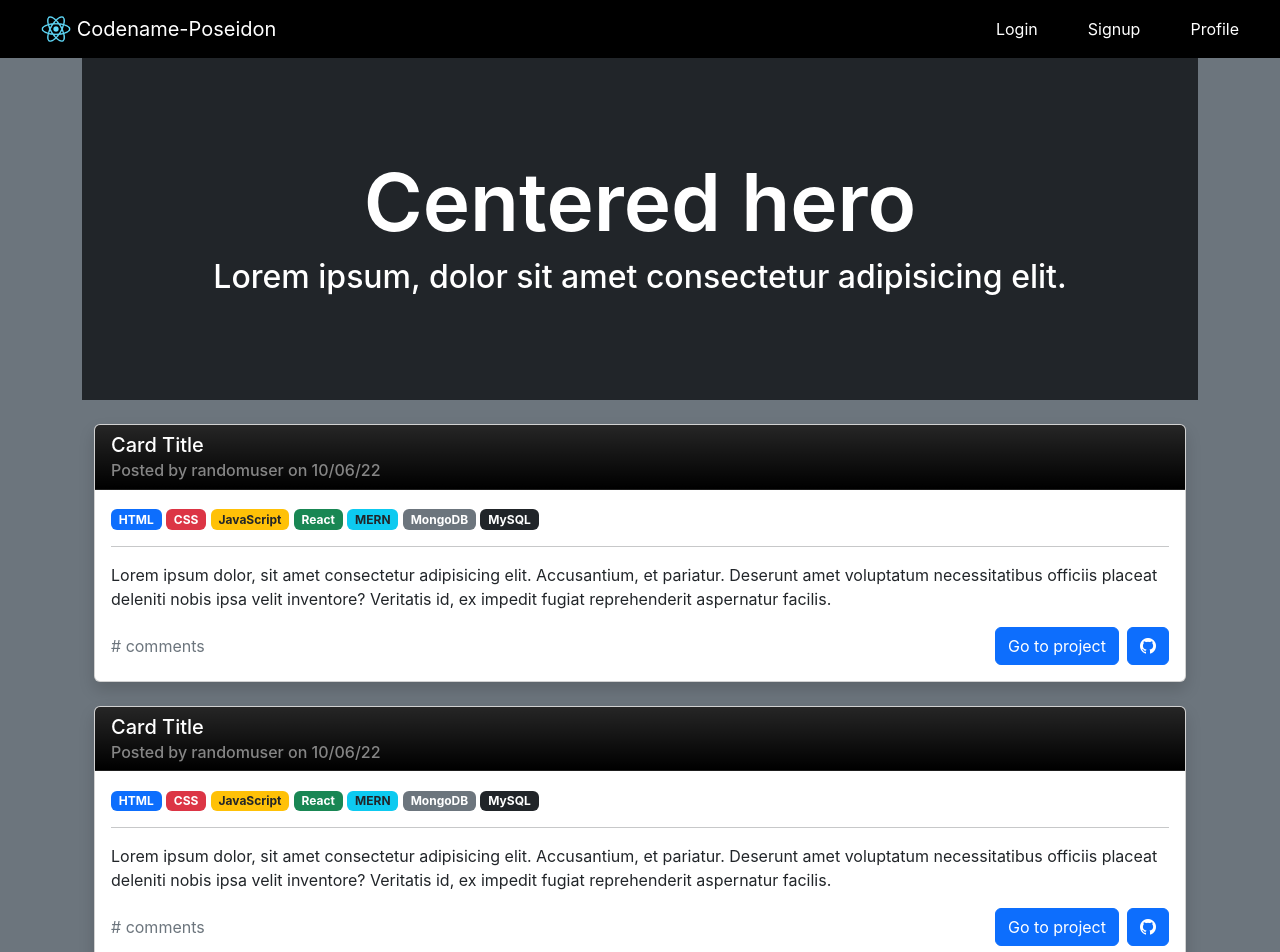
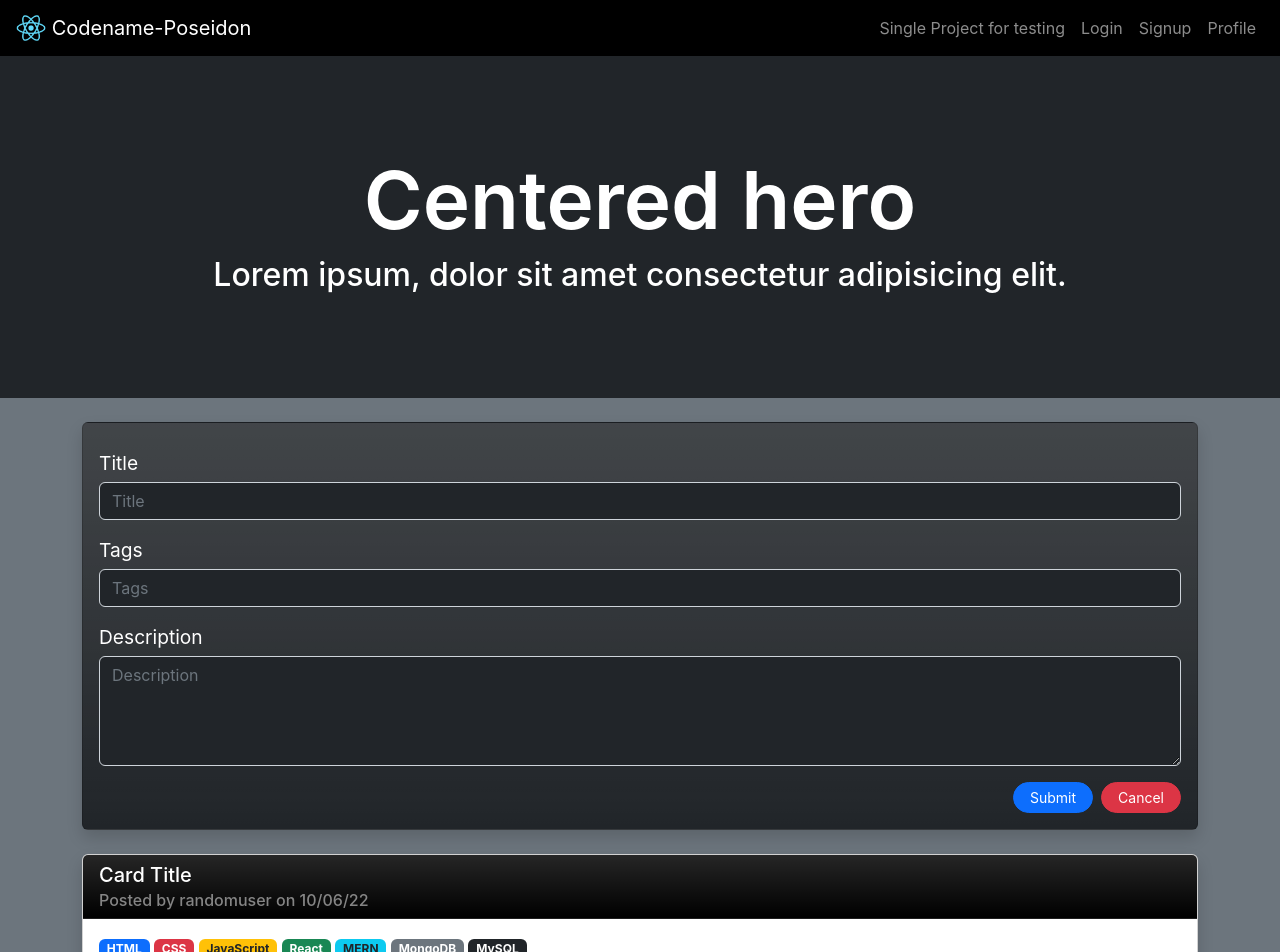
Before and after one commit to cnohilly/codeflow, a React (Create React App) app in the folder client/: page / in a window 1280 px wide. Shown: the top 952 px of the page. Built offline with nearby package versions, Linux system fonts and the light colour scheme.

Commit message:
fixed header nav links and routes

```diff
--- a/client/src/App.js
+++ b/client/src/App.js
@@ -12,10 +12,10 @@ import Header from './components/Header';
 import Footer from './components/Footer';
 
 import Home from './pages/Home';
-import SingleProject from './pages/SingleProject';
 
 import Login from './pages/Login';
 import Signup from './pages/Signup'
+import SingleProject from './pages/SingleProject';
 
 const httpLink = createHttpLink({
   uri: '/graphql'
@@ -40,10 +40,13 @@ function App() {
   return (
     <ApolloProvider client={client}>
       <Router>
-        <div className="App custom-height bg-secondary">
         <Header />
-          <div className="container">
+        <main className="App custom-height bg-secondary">
           <Routes>
+            <Route
+              path="/single-project"
+              element={<SingleProject />}
+            />
             <Route
               path="/"
               element={<Home />}
@@ -57,9 +60,8 @@ function App() {
               element={<Signup />}
             />
           </Routes>
-          </div>
+        </main>
         <Footer />
-        </div>
       </Router>
     </ApolloProvider>
   );
--- a/client/src/components/Footer/index.js
+++ b/client/src/components/Footer/index.js
@@ -11,13 +11,14 @@ const Footer = () => {
     // section for Footer component
     <footer className="pt-5 pb-4 bg-black text-center text-md-start text-white">
       <Container>
-        <Row xs={1} md={4}>
+        <Row xs={1} md={5}>
           <Col>
             <h5 className="text-uppercase">About us</h5>
             <p>
             Made by Kyle Tang, Stephon Treadwell, Chris Nohilly, Braulio Loaiza, and Ian Zyvith
             </p>
           </Col>
+          <Col></Col>
           <Col>
             <h5 className="text-uppercase">Company</h5>
             <ul className="list-unstyled">
--- a/client/src/components/Header/index.js
+++ b/client/src/components/Header/index.js
@@ -1,5 +1,5 @@
 import React from 'react';
-import { Link } from 'react-router-dom';
+import { NavLink } from 'react-router-dom';
 import { Navbar, Nav, Container } from 'react-bootstrap';
 import Auth from '../../utils/auth'
 
@@ -18,7 +18,7 @@ const Header = () => {
 
 
             {/* brand image and name */}
-            <Link to="/">
+            <NavLink to="/" className="nav-link">
               <Navbar.Brand>
                 <img
                   src="/logo192.png"
@@ -29,17 +29,26 @@ const Header = () => {
                 />{' '}
                 Codename-Poseidon
               </Navbar.Brand>
-            </Link>
-              {/* menu button */}
+            </NavLink>
 
+            {/* menu button */}
+            <Navbar.Toggle aria-controls="responsive-navbar-nav" />
 
-            <Navbar.Toggle aria-controls="responsive-navbar-nav" />
             <Navbar.Collapse id="responsive-navbar-nav">
-              <nav className="text-center ms-auto">
-                <Link to="/login">Login</Link>
-                <Link to="/signup">Signup</Link>
-                <Link to="/">Profile</Link>
-              </nav>
+              <Nav className="ms-auto">
+                <NavLink to="/single-project" className="ms-auto nav-link">
+                  Single Project for testing
+                </NavLink>
+                <NavLink to="/login" className="ms-auto nav-link">
+                  Login
+                </NavLink>
+                <NavLink to="/signup" className="ms-auto nav-link">
+                  Signup
+                </NavLink>
+                <NavLink to="/profile" className="ms-auto nav-link">
+                  Profile
+                </NavLink>
+              </Nav>
             </Navbar.Collapse>
           </Container>
         </Navbar>
--- a/client/src/components/Project/index.js
+++ b/client/src/components/Project/index.js
@@ -1,5 +1,5 @@
 import React from 'react';
-import { Link } from 'react-router-dom';
+// import { Link } from 'react-router-dom';
 import { Col, Card, Badge, Button } from 'react-bootstrap';
 
 const Project = () => {
--- a/client/src/components/ProjectForm/index.js
+++ b/client/src/components/ProjectForm/index.js
@@ -6,7 +6,7 @@ const ProjectForm = () => {
   return (
     // project form card
     <Col>
-      <Card className="bg-dark bg-gradient text-white shadow">
+      <Card className="bg-dark bg-gradient text-white shadow mb-4">
         <Card.Body>
           <Form>
             {/* project title input */}
--- a/client/src/index.css
+++ b/client/src/index.css
@@ -29,7 +29,7 @@ code {
 }
 
 
-a {
+/* a {
   color: white;
   text-decoration: none;
 }
@@ -43,7 +43,7 @@ nav a {
 
 nav a:hover {
   color: white;
-}
+} */
 
 /* FORM */
 .form-label,
--- a/client/src/pages/Home.js
+++ b/client/src/pages/Home.js
@@ -1,6 +1,7 @@
 import React from 'react';
 import { Container, Row } from 'react-bootstrap';
 import Project from '../components/Project';
+import ProjectForm from '../components/ProjectForm';
 
 const Home = () => {
 
@@ -14,8 +15,13 @@ const Home = () => {
           <h2>Lorem ipsum, dolor sit amet consectetur adipisicing elit.</h2>
         </div>
       </section>
+
+
       {/* container for project card list */}
       <Container id="home-project-list" className="py-4 ">
+
+        <ProjectForm />
+
         <Row xs={1} className="g-4">
           {/* list of projects on homepage */}
           <Project></Project>
--- a/client/src/pages/Login.js
+++ b/client/src/pages/Login.js
@@ -40,7 +40,7 @@ const Login = (props) => {
   };
 
   return (
-    <main className="flex-row justify-center mb-4">
+    <section className="flex-row justify-center mb-4">
       <div className="col-12 col-md-6">
         <div className="card">
           <h4 className="card-header">Login</h4>
@@ -73,7 +73,7 @@ const Login = (props) => {
           </div>
         </div>
       </div>
-    </main>
+    </section>
   );
 };
 
--- a/client/src/pages/Signup.js
+++ b/client/src/pages/Signup.js
@@ -38,7 +38,7 @@ const Signup = () => {
   };
 
   return (
-    <main className="flex-row justify-center mb-4">
+    <section className="flex-row justify-center mb-4">
       <div className="col-12 col-md-6">
         <div className="card">
           <h4 className="card-header">Sign Up</h4>
@@ -80,7 +80,7 @@ const Signup = () => {
           </div>
         </div>
       </div>
-    </main>
+    </section>
   );
 };
 
--- a/client/src/pages/SingleProject.js
+++ b/client/src/pages/SingleProject.js
@@ -4,7 +4,6 @@ import Project from '../components/Project';
 import Comment from '../components/Comment';
 import CommentForm from '../components/CommentForm';
 import ReplyForm from '../components/ReplyForm';
-import ProjectForm from '../components/ProjectForm';
 
 const SingleProject = () => {
 
```
Lines whose indentation alone changed are shown as unchanged.
